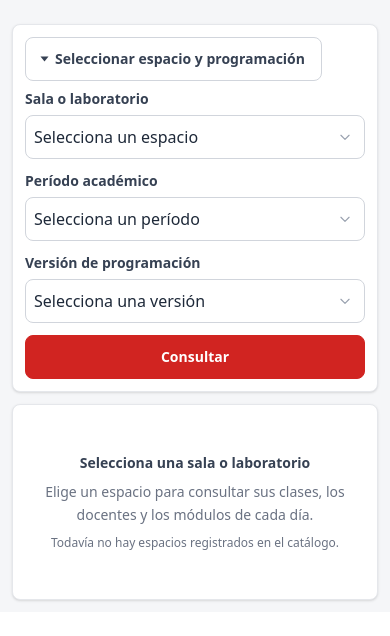
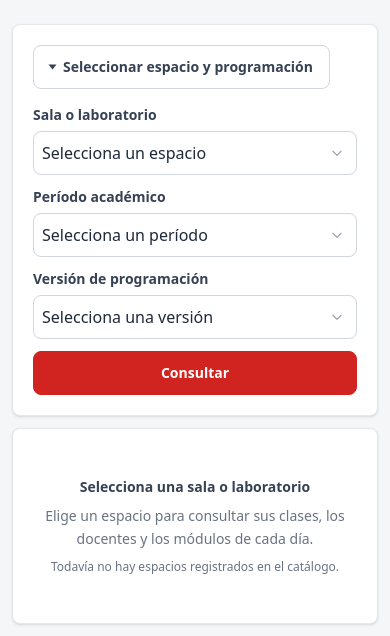
Before and after one commit to DDARKCHI/SistemaHorarios, a Laravel app: page /salas/horario in a window 390 px wide. Shown: the part 258-894 px from the top of the page. Before the commit the page ends 861 px from the top, so only its background shows below. Run offline with Laravel 12, Linux system fonts and the light colour scheme; a user stored in the database is signed in; data comes from the database, SQL or seed files in the repository; data that the repository does not hold is empty; style sheets or scripts are compiled from the project's sources.

Commit message:
Amplía el espacio interior de los filtros de horario de espacios

```diff
--- a/resources/views/salas/horario.blade.php
+++ b/resources/views/salas/horario.blade.php
@@ -32,9 +32,9 @@
         </div>
     @endif
 
-    <details class="min-w-0 rounded-lg border border-gray-200 bg-white p-3 shadow-sm" @if (! $espacioSeleccionado || ! $periodoSeleccionado || ! $versionSeleccionada || $errors->any()) open @endif>
+    <details class="min-w-0 rounded-lg border border-gray-200 bg-white p-5 shadow-sm sm:p-6" @if (! $espacioSeleccionado || ! $periodoSeleccionado || ! $versionSeleccionada || $errors->any()) open @endif>
     <summary class="boton boton-secundario">{{ $espacioSeleccionado && $periodoSeleccionado && $versionSeleccionada ? 'Cambiar espacio o programación' : 'Seleccionar espacio y programación' }}</summary>
-    <form method="GET" action="{{ route('salas.horario') }}" aria-label="Seleccionar espacio y programación" class="mt-2 grid min-w-0 grid-cols-1 items-end gap-3 sm:grid-cols-2 xl:grid-cols-[minmax(0,1.5fr)_minmax(0,1fr)_minmax(0,1.2fr)_auto]">
+    <form method="GET" action="{{ route('salas.horario') }}" aria-label="Seleccionar espacio y programación" class="mt-4 grid min-w-0 grid-cols-1 items-end gap-3 sm:grid-cols-2 xl:grid-cols-[minmax(0,1.5fr)_minmax(0,1fr)_minmax(0,1.2fr)_auto]">
         <div class="min-w-0 sm:col-span-2 xl:col-span-1">
             <label for="espacio-horario" class="mb-1.5 block text-sm font-semibold leading-5 text-gray-700">Sala o laboratorio</label>
             <select data-select-buscable id="espacio-horario" name="espacio" class="h-11 w-full min-w-0 rounded-lg border border-gray-300 bg-white px-2 text-base text-gray-800 focus:border-institucional focus:ring-1 focus:ring-institucional sm:text-sm">
```
